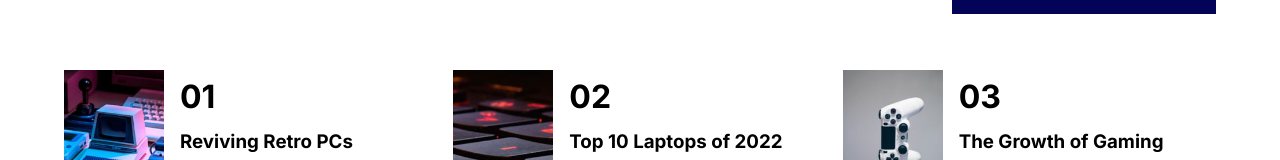
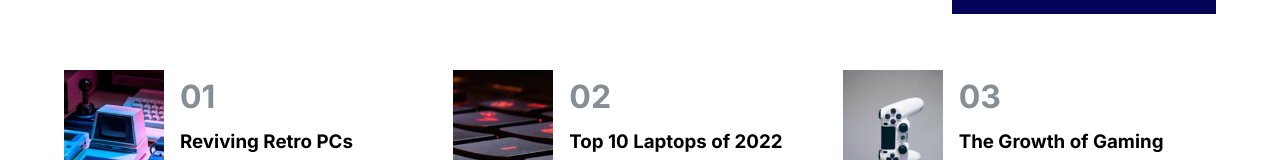
Before and after one commit to the-pro7/news-homepage, a plain HTML site: page index.html in a window 1280 px wide. Shown: the part 747-907 px from the top of the page. Drawn offline with Linux system fonts and the light colour scheme.

Commit message:
Styles updated

```diff
--- a/styles.css
+++ b/styles.css
@@ -181,7 +181,7 @@ img {
 .act-as-footer :is(.number) {
   font-size: 2rem;
   margin: 0 0 0.2em;
-  color: var(--_text-light-dark);
+  color: var(--text-light-dark);
 }
 
 .act-as-footer :is(.sub-title) {
```
